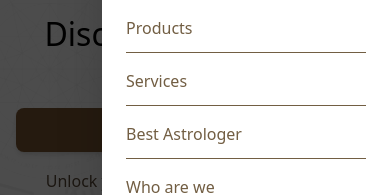
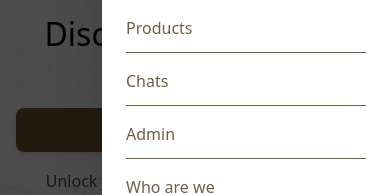
Before and after one commit to AbhishekGour12/astrova, a Next.js app in the folder client/: page / in a window 390 px wide. Both pictures are taken after a click on the button 229 px from the left and 28 px from the top of the page. Shown: the part 130-325 px from the top of the page. Built offline with nearby package versions, Linux system fonts and the light colour scheme; no server answers.

Commit message:
first commit

```diff
--- a/client/src/app/components/Navbar.js
+++ b/client/src/app/components/Navbar.js
@@ -170,8 +170,8 @@ const Navbar = () => {
                 <ul className="py-6 px-6 space-y-4 text-[16px] font-medium">
                   <li className="border-b pb-3"><Link href="/">Home</Link></li>
                   <li className="border-b pb-3"><Link href="/ProductsPage">Products</Link></li>
-                  <li className="border-b pb-3"><Link href="/">Services</Link></li>
-                  <li className="border-b pb-3"><Link href="/">Best Astrologer</Link></li>
+                  <li className="border-b pb-3"><Link href="/Chats">Chats</Link></li>
+                  <li className="border-b pb-3"><Link href="/Admin">Admin</Link></li>
                   <li className="border-b pb-3"><Link href="/">Who are we</Link></li>
                 </ul>
 
```
